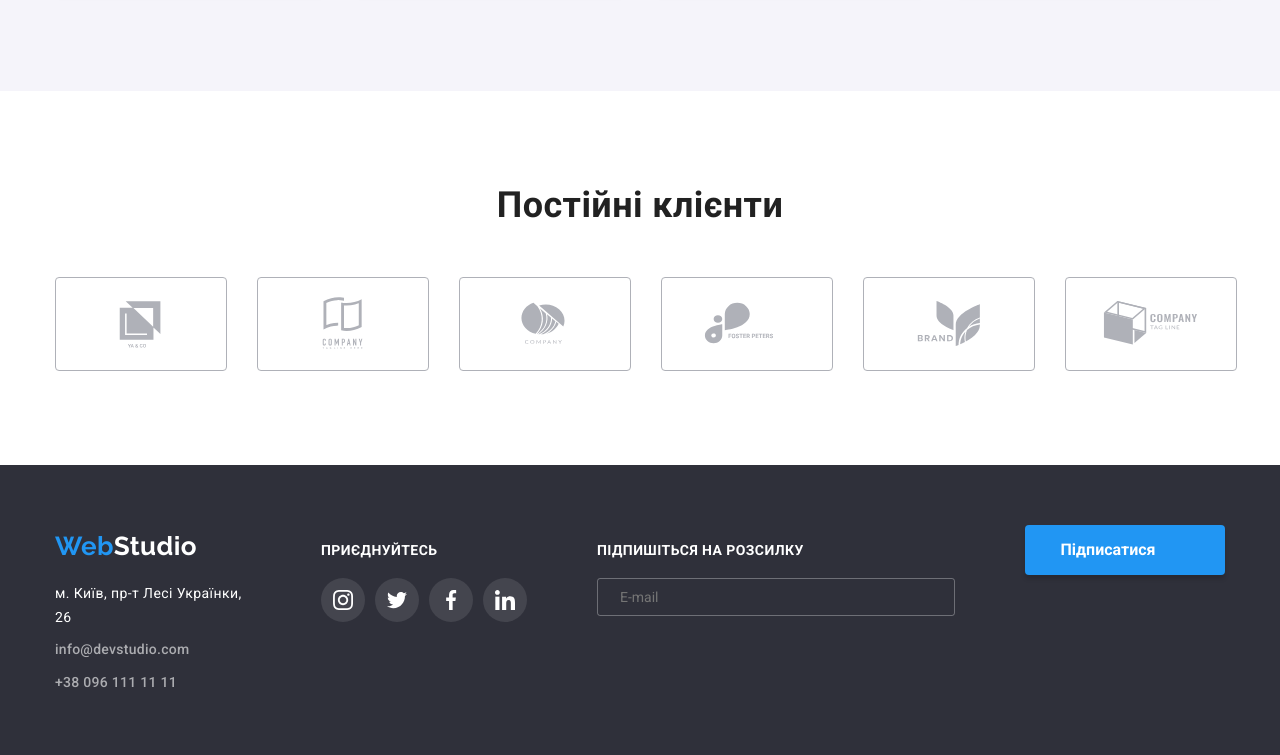
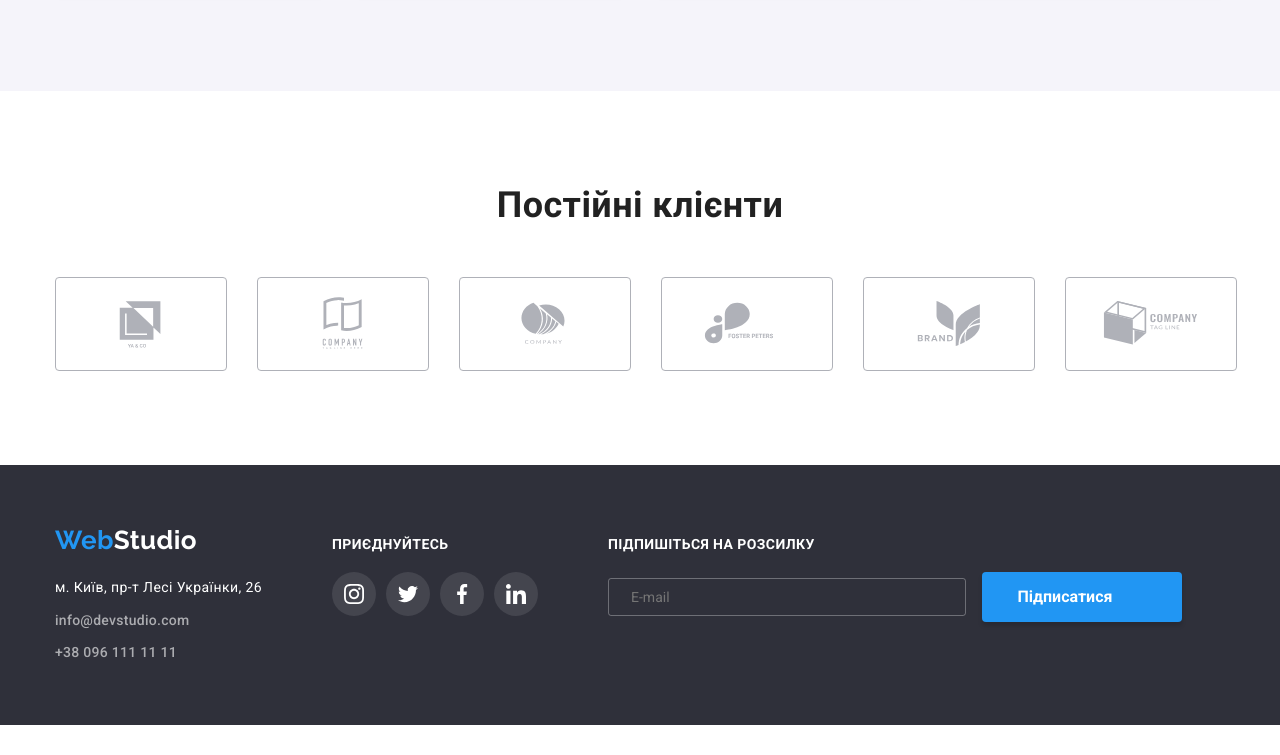
Before and after one commit to FergusonJoan/goit-markup-hw-06, a plain HTML site: page index.html in a window 1280 px wide. Shown: the part 2207-2962 px from the top of the page. After the commit the page ends 2932 px from the top, so only its background shows below. Drawn offline with nearby package versions, Linux system fonts and the light colour scheme.

Commit message:
ФИКСЫ

```diff
--- a/css/style.css
+++ b/css/style.css
@@ -577,7 +577,10 @@ body {
     color: var(--primary-white-color);
     margin: 0;
 }
-.box .white-title {
+footer-social-container {
+    margin-right: 93px;
+}
+.white-title {
     margin-bottom: 20px;
 }
 .footer-link {
@@ -597,6 +600,7 @@ body {
 }
 .form__subcribe {
     padding-left: 22px;
+    margin-right: 12px;
     min-width: 358px;
     background-color: inherit;
     border-color: var(--border-gray);
--- a/index.html
+++ b/index.html
@@ -342,7 +342,7 @@
 
         <footer class="footer">
             <div class="container site-footer">
-                <div class="box">
+                <div class="footer-address-container">
                     <a href="./index.html" class="logo bottom-logo"><span lang="en"><span
                                 class="logo accent">Web</span>Studio</span></a>
                     <address class="address" id="contacts">
@@ -357,7 +357,7 @@
                         </ul>
                     </address>
                 </div>
-                <div class="box">
+                <div class="footer-social-container">
                     <p class="white-title">приєднуйтесь</p>
                     <ul class="list social-list">
                         <li class="social-item">
@@ -392,13 +392,9 @@
                 </div>
                 <div class="box">
                     <p class="white-title">Підпишіться на розсилку</p>
-                    <form class="form-field">
-                        <input type="email" class="form__subcribe" name="email" id="email" placeholder="E-mail"
-                            required>
-                        <label for="email"></label>
-                    </form>
-                </div>
-                <div class="box">
+                    <input type="email" class="form__subcribe" name="email" id="email" placeholder="E-mail" required>
+                    <label for="email"></label>
+
                     <button type="submit" class="main-button form__button--submit">Підписатися
                         <svg class="submit-icon" width="24" height="24">
                             <use href="./images/symbol-defs.svg#icon-send"></use>
@@ -442,7 +438,8 @@
                     </div>
                     <div class="form__field form__field--textarea">
                         <label for="comment" class="form__label">Коментар</label>
-                        <textarea class="form__comment form__input" name="comment" id="comment" rows="7"></textarea>
+                        <textarea class="form__comment form__input" name="comment" id="comment" rows="7"
+                            placeholder="Введіть текст"></textarea>
                     </div>
                     <div class="form__checkbox">
                         <label class="form__label--checkbox">
```
